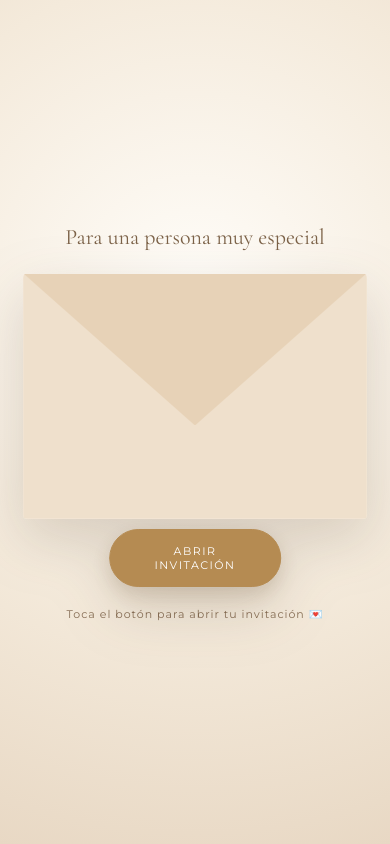
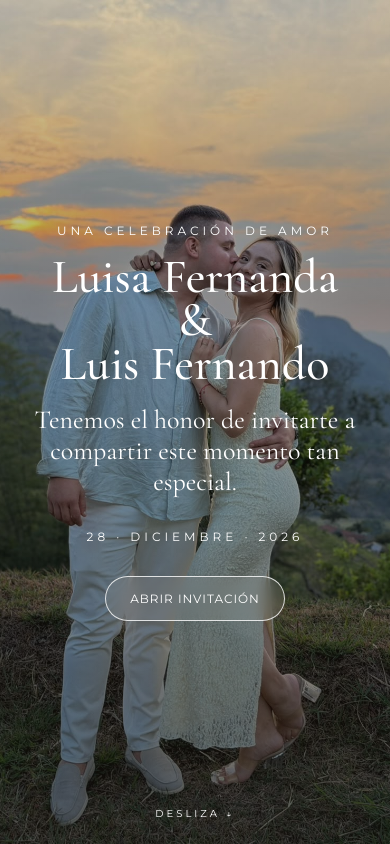
Before and after one commit to andresfebeltran-pixel/InvitacionBodaLuisaYLuis, a plain HTML site: page index.html in a window 390 px wide. Shown: the top 844 px of the page. Drawn offline with nearby package versions, Linux system fonts and the light colour scheme.

Commit message:
Update index.html

```diff
--- a/index.html
+++ b/index.html
@@ -6,11 +6,20 @@
 
 <title>Luisa Fernanda & Luis Fernando</title>
 
-<meta name="description"
-content="Invitación de matrimonio de Luisa Fernanda Beltrán Cruz y Luis Fernando Avila Olaya">
+<meta
+    name="description"
+    content="Invitación de matrimonio de Luisa Fernanda Beltrán Cruz y Luis Fernando Avila Olaya"
+>
+
+<link rel="preconnect" href="https://fonts.googleapis.com">
+<link rel="preconnect" href="https://fonts.gstatic.com" crossorigin>
+
+<link
+    href="https://fonts.googleapis.com/css2?family=Cormorant+Garamond:wght@400;500;600;700&family=Montserrat:wght@300;400;500;600&display=swap"
+    rel="stylesheet"
+>
 
 <style>
-@import url('https://fonts.googleapis.com/css2?family=Cormorant+Garamond:wght@400;500;600;700&family=Montserrat:wght@300;400;500;600&display=swap');
 
 :root{
     --cream:#f8f3eb;
@@ -48,14 +57,13 @@ section{
     position:relative;
     min-height:100svh;
 
-    /* CORREGIDO: las fotos están en la raíz del repositorio */
     background:
         linear-gradient(
             180deg,
             rgba(25,20,15,.18),
             rgba(25,20,15,.62)
         ),
-    url('./foto1.jpeg') center/cover;
+        url("./foto1.jpeg") center center / cover no-repeat;
 
     color:white;
     text-align:center;
@@ -100,22 +108,36 @@ h1{
 .btn{
     display:inline-block;
     padding:14px 24px;
+
     border:1px solid rgba(255,255,255,.8);
     border-radius:999px;
+
     color:white;
     text-decoration:none;
+
     letter-spacing:1px;
     font-size:12px;
     text-transform:uppercase;
+
     background:rgba(255,255,255,.08);
+
     backdrop-filter:blur(8px);
+
+    transition:.3s;
+}
+
+.btn:hover{
+    background:rgba(255,255,255,.2);
+    transform:translateY(-2px);
 }
 
 .scroll{
     position:absolute;
     bottom:24px;
     left:50%;
+
     transform:translateX(-50%);
+
     font-size:10px;
     letter-spacing:3px;
 }
@@ -153,16 +175,22 @@ h2{
     display:grid;
     grid-template-columns:repeat(2,1fr);
     gap:18px;
+
     max-width:900px;
     width:100%;
 }
 
 .card{
     background:var(--white);
+
     padding:32px 24px;
+
     text-align:center;
+
     border:1px solid #eadfce;
-    box-shadow:0 10px 30px rgba(70,50,30,.06);
+
+    box-shadow:
+        0 10px 30px rgba(70,50,30,.06);
 }
 
 .card .icon{
@@ -182,34 +210,96 @@ h2{
 
 .mapbtn{
     display:inline-block;
+
     margin-top:15px;
+
     color:var(--ink);
+
     border:1px solid var(--gold);
+
     padding:11px 18px;
+
     text-decoration:none;
+
     border-radius:999px;
+
     font-size:11px;
+
     letter-spacing:1px;
+
     text-transform:uppercase;
+
+    transition:.3s;
+}
+
+.mapbtn:hover{
+    background:var(--gold);
+    color:white;
+}
+
+/* ================= CONTADOR ================= */
+
+#countdown{
+    display:grid;
+    grid-template-columns:repeat(4,1fr);
+
+    gap:10px;
+
+    max-width:620px;
+
+    margin:30px auto;
+}
+
+#countdown .card{
+    padding:25px 10px;
+}
+
+#countdown strong{
+    font-family:"Cormorant Garamond",serif;
+
+    font-size:42px;
+
+    font-weight:500;
+
+    color:var(--gold);
+}
+
+#countdown small{
+    font-size:10px;
+
+    letter-spacing:2px;
 }
 
 /* ================= GALERÍA ================= */
 
 .gallery{
     display:grid;
+
     grid-template-columns:repeat(2,1fr);
+
     gap:10px;
+
     width:100%;
+
     max-width:900px;
 }
 
 .gallery img{
     width:100%;
+
     height:380px;
+
     object-fit:cover;
+
     cursor:pointer;
-    transition:transform .3s;
+
+    transition:
+        transform .3s,
+        opacity .3s;
+
     display:block;
+
+    background:#eee;
 }
 
 .gallery img:hover{
@@ -218,6 +308,7 @@ h2{
 
 .gallery img:nth-child(1){
     grid-column:span 2;
+
     height:520px;
 }
 
@@ -225,7 +316,9 @@ h2{
 
 .final{
     background:#3c342c;
+
     color:#fff;
+
     text-align:center;
 }
 
@@ -235,25 +328,35 @@ h2{
 
 .final p{
     font-family:"Cormorant Garamond",serif;
+
     font-size:26px;
 }
 
 .note{
-    font-size:12px;
+    font-size:12px!important;
+
     opacity:.7;
+
     margin-top:30px;
 }
 
-/* ================= MODAL FOTOS ================= */
+/* ================= MODAL ================= */
 
 .modal{
     display:none;
+
     position:fixed;
+
     inset:0;
+
     background:rgba(0,0,0,.88);
+
     z-index:20;
+
     align-items:center;
+
     justify-content:center;
+
     padding:20px;
 }
 
@@ -263,22 +366,30 @@ h2{
 
 .modal img{
     max-width:95vw;
+
     max-height:90vh;
+
     object-fit:contain;
 }
 
 .close{
     position:fixed;
+
     right:22px;
+
     top:15px;
+
     color:white;
+
     font-size:36px;
+
     cursor:pointer;
 }
 
 /* ================= ANIMACIÓN ================= */
 
 @keyframes fade{
+
     from{
         opacity:0;
         transform:translateY(20px);
@@ -288,208 +399,7 @@ h2{
         opacity:1;
         transform:none;
     }
-}
 
-/* ================= SOBRE ================= */
-
-.envelope-screen{
-    position:fixed;
-    inset:0;
-    z-index:9999;
-
-    display:flex;
-    align-items:center;
-    justify-content:center;
-
-    background:
-    radial-gradient(
-        circle at 50% 35%,
-        #fffdf9 0,
-        #f4eadb 55%,
-        #e8d8c4 100%
-    );
-
-    transition:
-        opacity .9s ease,
-        visibility .9s ease;
-}
-
-.envelope-screen.hidden{
-    opacity:0;
-    visibility:hidden;
-    pointer-events:none;
-}
-
-.envelope-wrap{
-    text-align:center;
-    width:min(92vw,560px);
-}
-
-.envelope-message{
-    font-family:"Cormorant Garamond",serif;
-    font-size:25px;
-    color:#7c6248;
-    margin-bottom:24px;
-}
-
-.envelope{
-    position:relative;
-    width:min(88vw,460px);
-    height:310px;
-    margin:auto;
-
-    perspective:1000px;
-
-    filter:
-    drop-shadow(
-        0 20px 28px rgba(72,50,30,.18)
-    );
-}
-
-.envelope-back,
-.envelope-front{
-    position:absolute;
-    inset:0;
-    border-radius:4px;
-    background:#f5eadb;
-}
-
-.envelope-front{
-    clip-path:
-    polygon(
-        0 0,
-        50% 58%,
-        100% 0,
-        100% 100%,
-        0 100%
-    );
-
-    z-index:5;
-    background:#efe0cc;
-}
-
-.envelope-flap{
-    position:absolute;
-
-    left:0;
-    top:0;
-
-    width:100%;
-    height:62%;
-
-    z-index:6;
-
-    background:#e7d2b7;
-
-    clip-path:
-    polygon(
-        0 0,
-        100% 0,
-        50% 100%
-    );
-
-    transform-origin:top;
-
-    transition:
-        transform 1.1s cubic-bezier(.2,.7,.2,1);
-
-    backface-visibility:hidden;
-}
-
-.envelope-paper{
-    position:absolute;
-
-    z-index:3;
-
-    left:8%;
-    right:8%;
-    top:12%;
-
-    height:78%;
-
-    background:#fffdf9;
-
-    padding:35px 20px;
-
-    border:1px solid #eadfce;
-
-    transition:
-        transform 1.15s cubic-bezier(.2,.7,.2,1);
-
-    box-shadow:
-        0 5px 20px rgba(50,30,10,.08);
-}
-
-.paper-kicker{
-    font-family:Montserrat,sans-serif;
-    font-size:10px;
-    letter-spacing:3px;
-    color:#9a7952;
-}
-
-.paper-names{
-    font-family:"Cormorant Garamond",serif;
-    font-size:38px;
-    line-height:.9;
-    margin:18px 0;
-    color:#3e352d;
-}
-
-.paper-date{
-    font-size:11px;
-    letter-spacing:4px;
-    color:#9a7952;
-}
-
-.open-btn{
-    position:absolute;
-
-    z-index:10;
-
-    left:50%;
-    bottom:-68px;
-
-    transform:translateX(-50%);
-
-    border:1px solid #b58b52;
-
-    background:#b58b52;
-
-    color:#fff;
-
-    padding:14px 28px;
-
-    border-radius:999px;
-
-    font-family:Montserrat,sans-serif;
-
-    text-transform:uppercase;
-
-    letter-spacing:1.5px;
-
-    font-size:11px;
-
-    cursor:pointer;
-
-    box-shadow:
-        0 8px 18px rgba(90,60,30,.16);
-}
-
-.tap-hint{
-    margin-top:88px;
-    font-size:11px;
-    letter-spacing:1px;
-    color:#876e55;
-}
-
-.envelope.open .envelope-flap{
-    transform:rotateX(180deg);
-    z-index:2;
-}
-
-.envelope.open .envelope-paper{
-    transform:translateY(-135px);
-    z-index:8;
 }
 
 /* ================= MÓVIL ================= */
@@ -506,7 +416,9 @@ h2{
 
     .gallery img,
     .gallery img:nth-child(1){
+
         height:430px;
+
         grid-column:auto;
     }
 
@@ -518,92 +430,23 @@ h2{
         font-size:22px;
     }
 
-    .envelope{
-        height:245px;
+    #countdown{
+        grid-template-columns:repeat(2,1fr);
     }
 
-    .paper-names{
-        font-size:31px;
+    #countdown strong{
+        font-size:36px;
     }
 
-    .envelope-message{
-        font-size:22px;
 }
 
-    .envelope.open .envelope-paper{
-        transform:translateY(-115px);
-    }
-
-    #countdown{
-        grid-template-columns:repeat(2,1fr)!important;
-    }
-}
 </style>
 
 </head>
 
 <body>
 
-<!-- ================= SOBRE ================= -->
-
-<div id="envelopeScreen" class="envelope-screen">
-
-    <div class="envelope-wrap">
-
-        <div class="envelope-message">
-            Para una persona muy especial
-        </div>
-
-        <div class="envelope" id="envelope">
-
-            <div class="envelope-back"></div>
-
-            <div class="envelope-paper">
-
-                <div class="paper-kicker">
-                    UNA INVITACIÓN ESPECIAL
-                </div>
-
-                <div class="paper-names">
-                    Luisa Fernanda
-                    <br>
-                    &amp;
-                    <br>
-                    Luis Fernando
-                </div>
-
-                <div class="paper-date">
-                    28 · 12 · 2026
-                </div>
-
-            </div>
-
-            <div class="envelope-flap"></div>
-
-            <div class="envelope-front"></div>
-
-            <button
-                class="open-btn"
-                id="openInvitation">
-                Abrir invitación
-            </button>
-
-        </div>
-
-        <div class="tap-hint">
-            Toca el botón para abrir tu invitación 💌
-        </div>
-
-    </div>
-
-</div>
-
-
-<!-- ================= INVITACIÓN ================= -->
-
-<div id="invitationContent">
-
-    <!-- HERO -->
+<!-- ================= HERO ================= -->
 
 <section class="hero">
 
@@ -632,7 +475,8 @@ h2{
 
         <a
             class="btn"
-                href="#bienvenida">
+            href="#bienvenida"
+        >
             Abrir invitación
         </a>
 
@@ -645,7 +489,7 @@ h2{
 </section>
 
 
-    <!-- BIENVENIDA -->
+<!-- ================= BIENVENIDA ================= -->
 
 <section id="bienvenida">
 
@@ -682,7 +526,7 @@ h2{
 </section>
 
 
-    <!-- FECHA Y CONTADOR -->
+<!-- ================= FECHA Y CONTADOR ================= -->
 
 <section id="fecha">
 
@@ -698,19 +542,12 @@ h2{
 
         <p
             class="text"
-                style="font-size:22px">
+            style="font-size:22px"
+        >
             🕛 12:00 p. m.
         </p>
 
-            <div
-                id="countdown"
-                style="
-                    display:grid;
-                    grid-template-columns:repeat(4,1fr);
-                    gap:10px;
-                    max-width:620px;
-                    margin:30px auto;
-                ">
+        <div id="countdown">
 
             <div class="card">
                 <strong id="days">--</strong>
@@ -748,11 +585,13 @@ h2{
 </section>
 
 
-    <!-- INFORMACIÓN -->
+<!-- ================= INFORMACIÓN ================= -->
 
 <section>
 
     <div class="cardgrid">
+
+        <!-- CELEBRACIÓN -->
 
         <div class="card">
 
@@ -779,12 +618,16 @@ h2{
             <a
                 class="mapbtn"
                 target="_blank"
-                    href="https://www.google.com/maps/search/?api=1&query=Carrera+71F+12B-51+Alsacia+Bogota">
+                rel="noopener noreferrer"
+                href="https://www.google.com/maps/search/?api=1&query=Carrera+71F+12B-51+Alsacia+Bogota"
+            >
                 Cómo llegar
             </a>
 
         </div>
 
+
+        <!-- LLUVIA DE SOBRES -->
 
         <div class="card">
 
@@ -803,6 +646,8 @@ h2{
 
         </div>
 
+
+        <!-- DRESS CODE -->
 
         <div class="card">
 
@@ -829,6 +674,8 @@ h2{
         </div>
 
 
+        <!-- TU PRESENCIA -->
+
         <div class="card">
 
             <div class="icon">
@@ -851,7 +698,7 @@ h2{
 </section>
 
 
-    <!-- GALERÍA -->
+<!-- ================= GALERÍA ================= -->
 
 <section>
 
@@ -867,27 +714,35 @@ h2{
 
         <div class="gallery">
 
-                <!-- CORREGIDO: las fotos están en la raíz -->
-
             <img
                 src="./foto1.jpeg"
-                    alt="Foto de los novios">
+                alt="Foto de los novios"
+                loading="eager"
+            >
 
             <img
                 src="./foto2.jpeg"
-                    alt="Foto de los novios">
+                alt="Foto de los novios"
+                loading="lazy"
+            >
 
             <img
                 src="./foto3.jpeg"
-                    alt="Foto de los novios">
+                alt="Foto de los novios"
+                loading="lazy"
+            >
 
             <img
                 src="./foto4.jpeg"
-                    alt="Foto de los novios">
+                alt="Foto de los novios"
+                loading="lazy"
+            >
 
             <img
                 src="./foto5.jpeg"
-                    alt="Foto de los novios">
+                alt="Foto de los novios"
+                loading="lazy"
+            >
 
         </div>
 
@@ -896,7 +751,7 @@ h2{
 </section>
 
 
-    <!-- FINAL -->
+<!-- ================= FINAL ================= -->
 
 <section class="final">
 
@@ -921,9 +776,11 @@ h2{
         <p class="note">
 
             28 de diciembre de 2026 · 12:00 p. m.
+
             <br>
 
             Carrera 71F #12B-51, Alsacia
+
             <br>
 
             Reservado 3 · Salón BBQ 2
@@ -934,15 +791,14 @@ h2{
 
 </section>
 
-</div>
-
 
 <!-- ================= MODAL ================= -->
 
 <div
     class="modal"
     id="modal"
-    onclick="closeModal()">
+    onclick="closeModal()"
+>
 
     <span class="close">
         ×
@@ -951,7 +807,8 @@ h2{
     <img
         id="modalImg"
         src=""
-        alt="Foto ampliada">
+        alt="Foto ampliada"
+    >
 
 </div>
 
@@ -960,19 +817,18 @@ h2{
 
 <script>
 
-document
-.querySelectorAll('.gallery img')
-.forEach(img => {
+const galleryImages =
+    document.querySelectorAll(".gallery img");
 
-    img.addEventListener('click', () => {
+galleryImages.forEach(function(img){
+
+    img.addEventListener("click", function(){
+
+        document.getElementById("modalImg").src = img.src;
 
         document
-        .getElementById('modalImg')
-        .src = img.src;
-
-        document
-        .getElementById('modal')
-        .classList.add('show');
+            .getElementById("modal")
+            .classList.add("show");
 
     });
 
@@ -981,8 +837,8 @@ document
 function closeModal(){
 
     document
-    .getElementById('modal')
-    .classList.remove('show');
+        .getElementById("modal")
+        .classList.remove("show");
 
 }
 
@@ -993,10 +849,6 @@ function closeModal(){
 
 <script>
 
-// Cuenta regresiva:
-// 28 de diciembre de 2026 a las 12:00 p. m.
-// Hora de Colombia (UTC-5)
-
 const target =
     Date.parse("2026-12-28T12:00:00-05:00");
 
@@ -1006,46 +858,31 @@ function updateCountdown(){
     const diff =
         target - Date.now();
 
-
     if(diff <= 0){
 
-        document.getElementById("days")
-        .textContent = "0";
-
-        document.getElementById("hours")
-        .textContent = "0";
-
-        document.getElementById("minutes")
-        .textContent = "0";
-
-        document.getElementById("seconds")
-        .textContent = "0";
+        document.getElementById("days").textContent = "0";
+        document.getElementById("hours").textContent = "0";
+        document.getElementById("minutes").textContent = "0";
+        document.getElementById("seconds").textContent = "0";
 
         return;
     }
 
-
     const totalSeconds =
         Math.floor(diff / 1000);
 
-
     const days =
-        Math.floor(
-            totalSeconds / 86400
-        );
-
+        Math.floor(totalSeconds / 86400);
 
     const hours =
         Math.floor(
             (totalSeconds % 86400) / 3600
         );
 
-
     const minutes =
         Math.floor(
             (totalSeconds % 3600) / 60
         );
-
 
     const seconds =
         totalSeconds % 60;
@@ -1054,23 +891,19 @@ function updateCountdown(){
     document.getElementById("days")
         .textContent = days;
 
-
     document.getElementById("hours")
         .textContent =
             String(hours).padStart(2,"0");
 
-
     document.getElementById("minutes")
         .textContent =
             String(minutes).padStart(2,"0");
-
 
     document.getElementById("seconds")
         .textContent =
             String(seconds).padStart(2,"0");
 
 }
-
 
 updateCountdown();
 
@@ -1081,56 +914,5 @@ setInterval(
 
 </script>
 
-
-<!-- ================= ABRIR SOBRE ================= -->
-
-<script>
-
-const openInvitation =
-    document.getElementById("openInvitation");
-
-const envelope =
-    document.getElementById("envelope");
-
-const envelopeScreen =
-    document.getElementById("envelopeScreen");
-
-
-openInvitation.addEventListener(
-    "click",
-    () => {
-
-        envelope.classList.add("open");
-
-        openInvitation.disabled = true;
-
-        openInvitation.textContent =
-            "Abriendo...";
-
-
-        setTimeout(() => {
-
-            envelopeScreen
-            .classList.add("hidden");
-
-            window.scrollTo({
-                top:0,
-                behavior:"instant"
-            });
-
-            document.body.style.overflow = "";
-
-        },1500);
-
-    }
-);
-
-
-// Bloquear scroll mientras está el sobre
-
-document.body.style.overflow = "hidden";
-
-</script>
-
 </body>
 </html>
```
Lines whose indentation alone changed are shown as unchanged.
